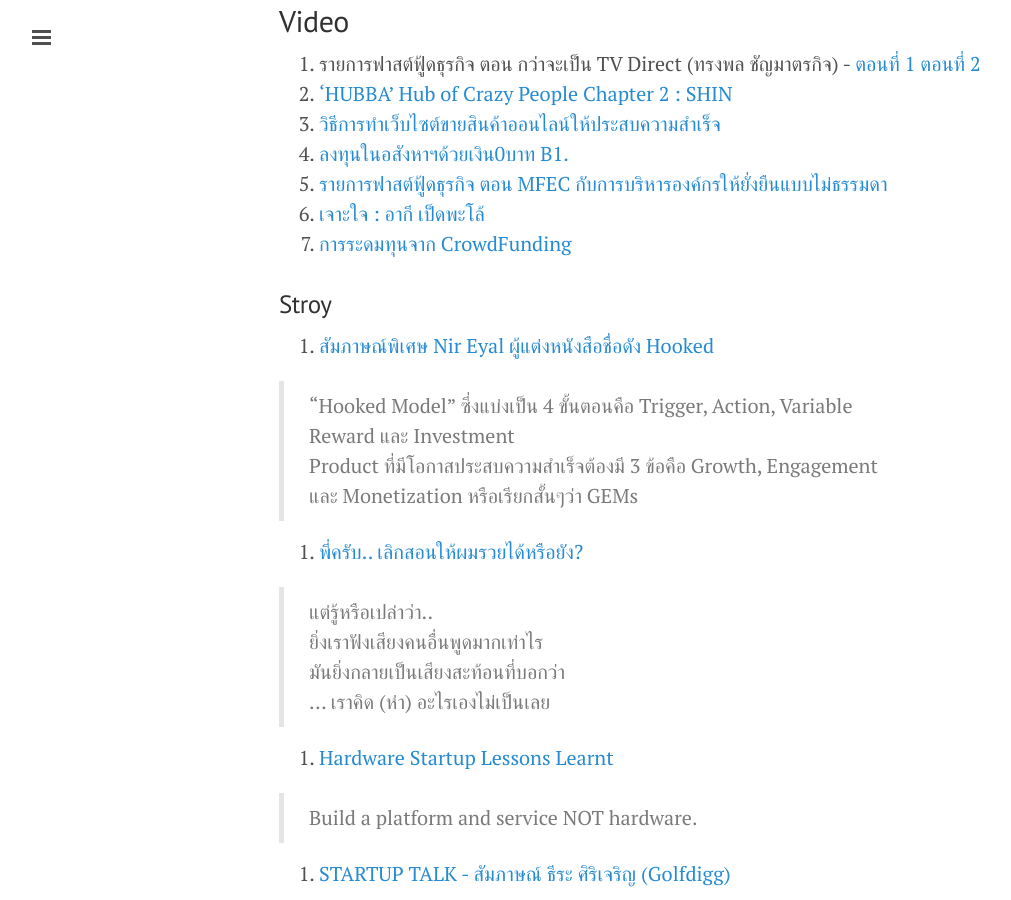
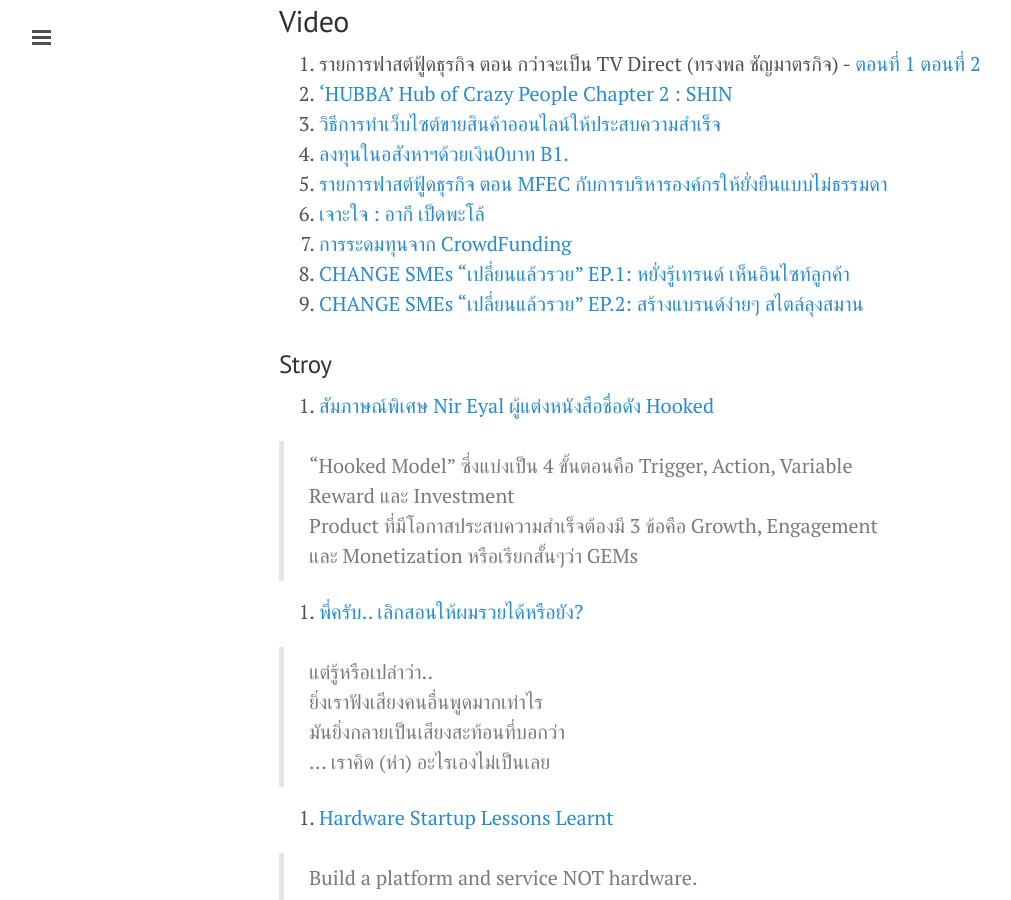
Before and after one commit to ibotdotout/ibotdotout.github.io, a Jekyll site: the page built from _posts/2015-10-01-startup.md, in a window 1280 px wide and 900 px high, scrolled down 673 px. Shown: the whole window, without its empty margins (1-1012 px from the left). Built offline with Jekyll 4.4.1, drawn with Linux system fonts in a browser that asks for light colours; nearby versions of some CDN libraries; Markdown is read by kramdown in place of the engine named in the settings; comment, search, counter and statistics services are not loaded.

Commit message:
Add vidoes about startup

```diff
--- a/_posts/2015-10-01-startup.md
+++ b/_posts/2015-10-01-startup.md
@@ -29,6 +29,8 @@ permalink: startup
 5. [รายการฟาสต์ฟู้ดธุรกิจ ตอน MFEC กับการบริหารองค์กรให้ยั่งยืนแบบไม่ธรรมดา](https://www.youtube.com/watch?v=RfeVCwE9pkk)
 6. [เจาะใจ : อากี เป็ดพะโล้](https://www.youtube.com/watch?v=4au4MBL_G2s&list=PLFNE3s-klEBpsKIn7zU1yyX10ZmS-NlD3)
 7. [การระดมทุนจาก CrowdFunding](https://www.youtube.com/watch?v=nlkgOh6Nv_Q)
+8. [CHANGE SMEs "เปลี่ยนแล้วรวย" EP.1: หยั่งรู้เทรนด์ เห็นอินไซท์ลูกค้า](https://www.youtube.com/watch?v=gUaCfuDZbhg)
+9. [CHANGE SMEs "เปลี่ยนแล้วรวย" EP.2: สร้างแบรนด์ง่ายๆ สไตล์ลุงสมาน](https://www.youtube.com/watch?v=Fqf9vGHlFyQ)
 
 
 ### Stroy
```
